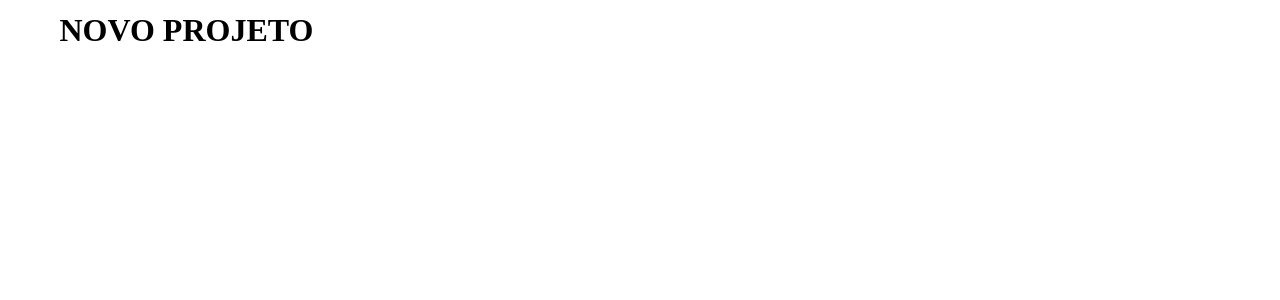
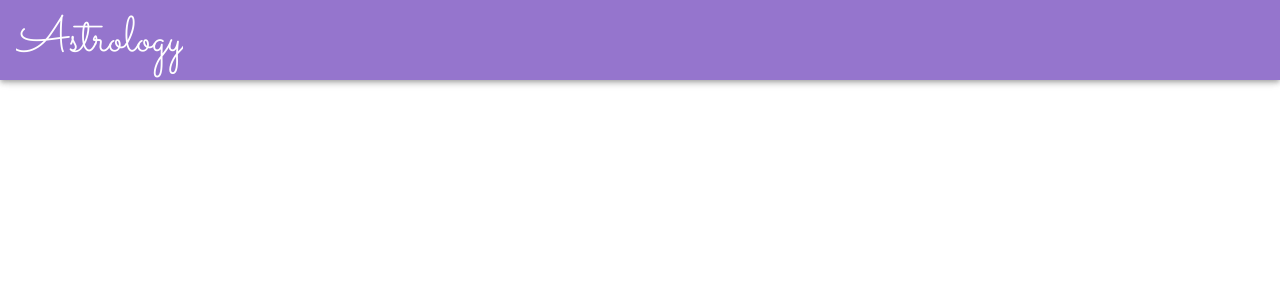
Before and after one commit to TaisaBraga/Aztro-API, a Vue app: page / in a window 1280 px wide. Shown: the top 300 px of the page. Built offline with nearby package versions, Linux system fonts and the light colour scheme.

Commit message:
Create App Top Bar

```diff
--- a/public/index.html
+++ b/public/index.html
@@ -1,17 +1,31 @@
 <!DOCTYPE html>
 <html lang="en">
   <head>
-    <meta charset="utf-8">
-    <meta http-equiv="X-UA-Compatible" content="IE=edge">
-    <meta name="viewport" content="width=device-width,initial-scale=1.0">
-    <link rel="icon" href="<%= BASE_URL %>favicon.ico">
+    <meta charset="utf-8" />
+    <meta http-equiv="X-UA-Compatible" content="IE=edge" />
+    <meta name="viewport" content="width=device-width,initial-scale=1.0" />
+    <link rel="icon" href="<%= BASE_URL %>favicon.ico" />
     <title><%= htmlWebpackPlugin.options.title %></title>
-    <link rel="stylesheet" href="https://fonts.googleapis.com/css?family=Roboto:100,300,400,500,700,900">
-    <link rel="stylesheet" href="https://cdn.jsdelivr.net/npm/@mdi/font@latest/css/materialdesignicons.min.css">
+    <link
+      rel="stylesheet"
+      href="https://fonts.googleapis.com/css?family=Roboto:100,300,400,500,700,900"
+    />
+    <link
+      rel="stylesheet"
+      href="https://cdn.jsdelivr.net/npm/@mdi/font@latest/css/materialdesignicons.min.css"
+    />
+    <link
+      href="https://fonts.googleapis.com/css2?family=Sacramento&display=swap"
+      rel="stylesheet"
+    />
   </head>
   <body>
     <noscript>
-      <strong>We're sorry but <%= htmlWebpackPlugin.options.title %> doesn't work properly without JavaScript enabled. Please enable it to continue.</strong>
+      <strong
+        >We're sorry but <%= htmlWebpackPlugin.options.title %> doesn't work
+        properly without JavaScript enabled. Please enable it to
+        continue.</strong
+      >
     </noscript>
     <div id="app"></div>
     <!-- built files will be auto injected -->
--- a/src/App.vue
+++ b/src/App.vue
@@ -1,29 +1,25 @@
 <template>
-  <v-container>
-    <h1>NOVO PROJETO</h1>
+  <v-app>
+    <AppTopBar />
+    <v-main>
     <router-view/>
-  </v-container>
+    </v-main>
+  </v-app>
 </template>
 
-<style lang="scss">
-#app {
-  font-family: Avenir, Helvetica, Arial, sans-serif;
-  -webkit-font-smoothing: antialiased;
-  -moz-osx-font-smoothing: grayscale;
-  text-align: center;
-  color: #2c3e50;
-}
+<script>
 
-nav {
-  padding: 30px;
+import AppTopBar from '../src/components/AppTopBar.vue'
 
-  a {
-    font-weight: bold;
-    color: #2c3e50;
-
-    &.router-link-exact-active {
-      color: #42b983;
-    }
+export default {
+  name: 'App',
+  components: {
+    AppTopBar,
   }
 }
+</script>
+
+
+<style lang="scss">
+
 </style>
--- /dev/null
+++ b/src/components/AppTopBar.vue
@@ -0,0 +1,28 @@
+<template>
+  <div>
+    <v-app-bar
+      color="deep-purple lighten-2"
+      dense
+      dark
+      height="80px"
+    >
+      <v-toolbar-title class="title-bar">Astrology</v-toolbar-title>
+    </v-app-bar>
+  </div>
+</template>
+
+<script>
+
+export default {
+  name: 'AppTopBar'
+}
+</script>
+
+<style scoped>
+.title-bar{
+  font-family: 'Sacramento', cursive;
+  font-size: 50px;
+}
+
+
+</style>
```
